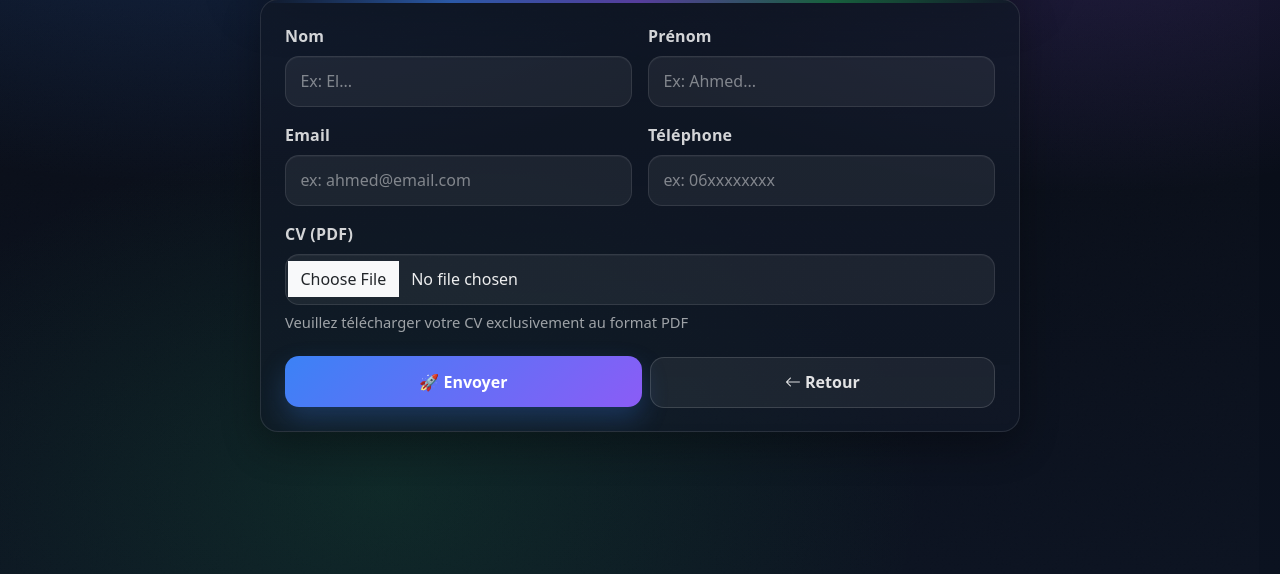
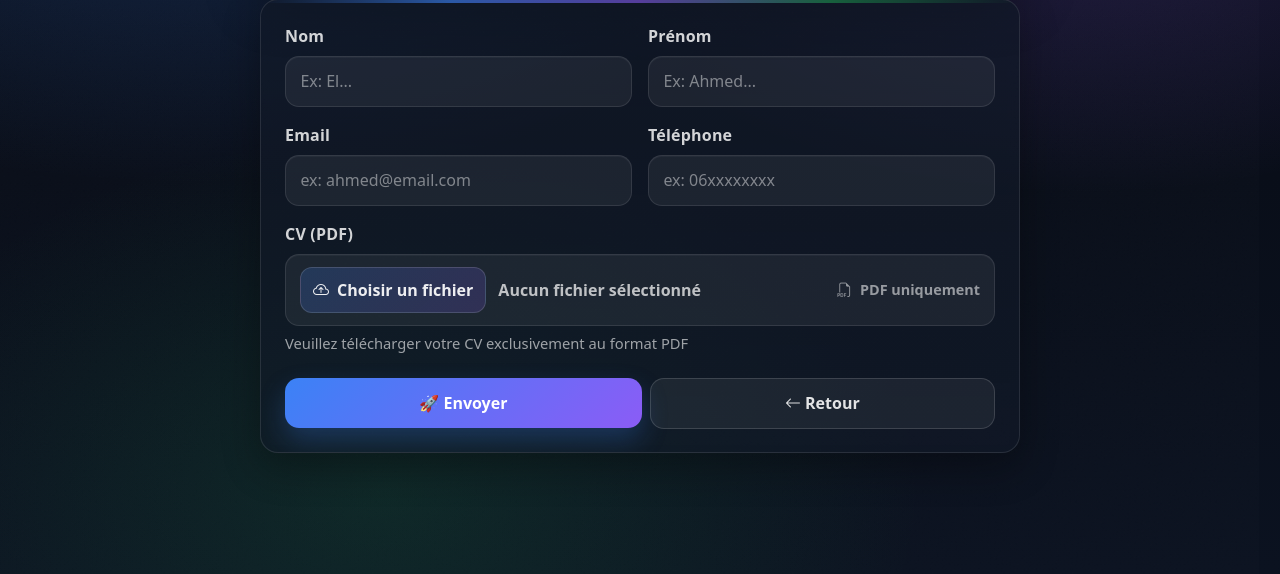
Before and after one commit to Douaesaib/gestion-stages-pfe, a Django app: page /offres/1/postuler/ in a window 1280 px wide. Shown: the part 226-800 px from the top of the page. Run offline with Django 5.2, Linux system fonts and the light colour scheme; tables that the repository leaves empty hold one stand-in row (values such as "Sample post"); parts of the project's set-up code (start-up, migrations or seed data) failed here and were passed over.

Commit message:
Update postuler.html

```diff
--- a/templates/stages/postuler.html
+++ b/templates/stages/postuler.html
@@ -5,10 +5,8 @@
   <meta name="viewport" content="width=device-width, initial-scale=1">
   <title>Postuler</title>
 
-  <!-- Bootstrap -->
   <link href="https://cdn.jsdelivr.net/npm/bootstrap@5.3.3/dist/css/bootstrap.min.css" rel="stylesheet">
 
-  <!-- Bootstrap Icons (optional but nice) -->
   <link rel="stylesheet" href="https://cdn.jsdelivr.net/npm/bootstrap-icons@1.11.3/font/bootstrap-icons.min.css">
 
   <style>
@@ -23,12 +21,10 @@
       --primary1:#3B82F6;
       --primary2:#8B5CF6;
 
-      /* Purple cold accent (like previous page) */
       --datePurple: rgba(167, 139, 250, 0.95);
       --datePurpleSoft: rgba(167, 139, 250, 0.18);
     }
 
-    /* ===== Background ===== */
     body{
       min-height: 100vh;
       color: var(--text);
@@ -57,13 +53,11 @@
       100%{ transform: translate3d(0,0,0); }
     }
 
-    /* ===== Page shell ===== */
     .shell{
       max-width: 760px;
       margin: 0 auto;
     }
 
-    /* ===== Hero / header ===== */
     .hero{
       border-radius: 22px;
       background: linear-gradient(135deg, rgba(17,25,40,0.72), rgba(17,25,40,0.52));
@@ -115,7 +109,6 @@
       width: fit-content;
     }
 
-    /* ===== Card form ===== */
     .glass-card{
       border: 1px solid var(--border);
       border-radius: 18px;
@@ -140,7 +133,6 @@
       opacity: .95;
     }
 
-    /* ===== Inputs ===== */
     .form-label{
       color: rgba(255,255,255,0.82);
       font-weight: 800;
@@ -164,7 +156,6 @@
       color: rgba(255,255,255,0.95);
     }
 
-    /* ===== Buttons ===== */
     .btn-primary{
       border: none;
       border-radius: 14px;
@@ -196,14 +187,12 @@
       color: rgba(255,255,255,0.92);
     }
 
-    /* Small helper text */
     .hint{
       color: rgba(255,255,255,0.60);
       font-size: .92rem;
       margin-top: 6px;
     }
 
-    /* Reveal */
     .reveal{
       opacity: 0;
       transform: translateY(18px) scale(0.985);
@@ -214,8 +203,86 @@
       transform: translateY(0) scale(1);
     }
 
+
+    .file-input{
+      position: absolute;
+      width: 1px;
+      height: 1px;
+      padding: 0;
+      margin: -1px;
+      overflow: hidden;
+      clip: rect(0,0,0,0);
+      white-space: nowrap;
+      border: 0;
+    }
+
+    .file-wrap{
+      display: flex;
+      align-items: center;
+      gap: 12px;
+      padding: 12px 14px;
+      border-radius: 14px;
+      background: rgba(255,255,255,0.06);
+      border: 1px solid rgba(255,255,255,0.10);
+      box-shadow: inset 0 1px 0 rgba(255,255,255,0.04);
+    }
+
+    .file-btn{
+      display: inline-flex;
+      align-items: center;
+      gap: 8px;
+      border: 1px solid rgba(255,255,255,0.14);
+      background: linear-gradient(135deg, rgba(59,130,246,0.20), rgba(139,92,246,0.18));
+      color: rgba(255,255,255,0.92);
+      padding: 10px 12px;
+      border-radius: 12px;
+      font-weight: 900;
+      cursor: pointer;
+      user-select: none;
+      transition: transform .18s ease, border-color .18s ease, background .18s ease, filter .18s ease;
+      white-space: nowrap;
+    }
+    .file-btn:hover{
+      transform: translateY(-1px);
+      border-color: rgba(167, 139, 250, 0.45);
+      filter: brightness(1.05);
+    }
+    .file-btn:active{
+      transform: translateY(0);
+    }
+
+    .file-name{
+      color: rgba(255,255,255,0.72);
+      font-weight: 700;
+      overflow: hidden;
+      text-overflow: ellipsis;
+      white-space: nowrap;
+      flex: 1;
+    }
+
+    .file-meta{
+      display:flex;
+      align-items:center;
+      gap: 8px;
+      color: rgba(255,255,255,0.55);
+      font-size: .90rem;
+      font-weight: 700;
+      white-space: nowrap;
+    }
+
+    .file-wrap.is-picked{
+      border-color: rgba(34,197,94,0.35);
+      background: rgba(34,197,94,0.07);
+    }
+
+    @media (max-width: 576px){
+      .file-wrap{ flex-direction: column; align-items: stretch; }
+      .file-meta{ justify-content: space-between; }
+    }
+
     @media (prefers-reduced-motion: reduce){
       .reveal, body::before{ animation: none !important; transition: none !important; transform: none !important; }
+      .file-btn{ transition: none !important; }
     }
   </style>
 </head>
@@ -225,7 +292,6 @@
 <div class="container py-5">
   <div class="shell">
 
-    <!-- Header -->
     <div class="hero reveal">
       <h1>
         <i class="bi bi-send-fill me-2 text-info"></i>
@@ -242,7 +308,6 @@
       </div>
     </div>
 
-    <!-- Form Card -->
     <form method="POST" enctype="multipart/form-data" class="glass-card p-4 reveal">
       {% csrf_token %}
 
@@ -282,10 +347,24 @@
 
         <div class="col-12">
           <label class="form-label">CV (PDF)</label>
-      <input type="file" class="form-control"
-             name="cv"
-             accept=".pdf"
-             required>
+
+          <input id="cvInput" type="file" class="file-input"
+                 name="cv" accept=".pdf" required>
+
+          <div id="cvWrap" class="file-wrap">
+            <label class="file-btn" for="cvInput">
+              <i class="bi bi-cloud-arrow-up"></i>
+              Choisir un fichier
+            </label>
+
+            <div class="file-name" id="cvName">Aucun fichier sélectionné</div>
+
+            <div class="file-meta">
+              <i class="bi bi-filetype-pdf"></i>
+              PDF uniquement
+            </div>
+          </div>
+
           <div class="hint">
             Veuillez télécharger votre CV exclusivement au format PDF
           </div>
@@ -304,15 +383,12 @@
       </div>
     </form>
 
-
   </div>
 </div>
 
-<!-- Bootstrap JS -->
 <script src="https://cdn.jsdelivr.net/npm/bootstrap@5.3.3/dist/js/bootstrap.bundle.min.js"></script>
 
 <script>
-  // Simple reveal
   (function () {
     const els = document.querySelectorAll(".reveal");
     const obs = new IntersectionObserver((entries) => {
@@ -329,6 +405,34 @@
       obs.observe(el);
     });
   })();
+
+  (function () {
+    const input = document.getElementById("cvInput");
+    const nameEl = document.getElementById("cvName");
+    const wrap = document.getElementById("cvWrap");
+
+    if (!input) return;
+
+    input.addEventListener("change", () => {
+      const file = input.files && input.files[0];
+      if (!file) {
+        nameEl.textContent = "Aucun fichier sélectionné";
+        wrap.classList.remove("is-picked");
+        return;
+      }
+
+      const isPdf = file.name.toLowerCase().endsWith(".pdf");
+      if (!isPdf) {
+        nameEl.textContent = "⚠️ Format invalide (PDF فقط)";
+        wrap.classList.remove("is-picked");
+        input.value = "";
+        return;
+      }
+
+      nameEl.textContent = file.name;
+      wrap.classList.add("is-picked");
+    });
+  })();
 </script>
 
 </body>
```
Lines whose indentation alone changed are shown as unchanged.
